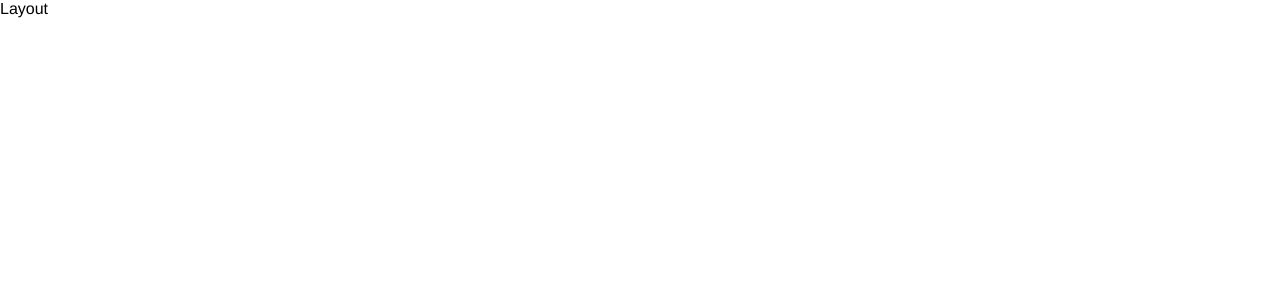
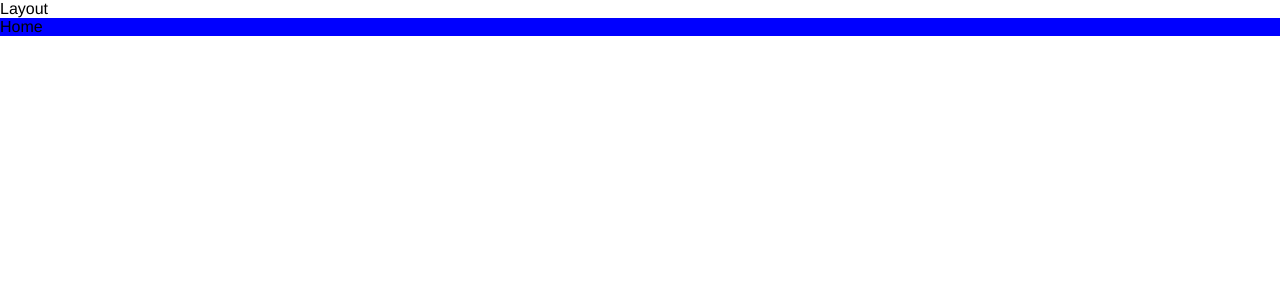
Before and after one commit to xavhm/ArgentBank_app_FR_Front, a React (Vite) app: page / in a window 1280 px wide. Shown: the top 300 px of the page. Built offline with nearby package versions, Linux system fonts and the light colour scheme.

Commit message:
add - complete router and pages

```diff
--- a/src/main.tsx
+++ b/src/main.tsx
@@ -1,10 +1,11 @@
 import React from "react";
 import ReactDOM from "react-dom/client";
-import Layout from "./layouts/Layout";
-import "./index.css";
+import { RouterProvider } from "react-router-dom";
+import Router from "./router";
+import "./index.scss";
 
 ReactDOM.createRoot(document.getElementById("root") as HTMLElement).render(
   <React.StrictMode>
-    <Layout />
+    <RouterProvider router={Router} />
   </React.StrictMode>
 );
--- /dev/null
+++ b/src/pages/Home.module.scss
@@ -0,0 +1,3 @@
+.test {
+  background-color: blue;
+}
--- /dev/null
+++ b/src/pages/Home.tsx
@@ -0,0 +1,12 @@
+import React from "react";
+import styles from "./Home.module.scss";
+
+const Home: React.FunctionComponent = () => {
+  return (
+    <div className={styles.test}>
+      <p>Home</p>
+    </div>
+  );
+};
+
+export default Home;
--- /dev/null
+++ b/src/pages/Login.tsx
@@ -0,0 +1,12 @@
+import React from "react";
+import styles from "./Login.module.scss";
+
+const Login: React.FunctionComponent = () => {
+  return (
+    <div>
+      <p>Login</p>
+    </div>
+  );
+};
+
+export default Login;
--- /dev/null
+++ b/src/pages/NotFound.tsx
@@ -0,0 +1,12 @@
+import React from "react";
+import styles from "./NotFound.module.scss";
+
+const NotFound: React.FunctionComponent = () => {
+  return (
+    <div>
+      <p>Error 404 : Page Not Found!</p>
+    </div>
+  );
+};
+
+export default NotFound;
--- /dev/null
+++ b/src/pages/Profile.tsx
@@ -0,0 +1,12 @@
+import React from "react";
+import styles from "./Profile.module.scss";
+
+const Profile: React.FunctionComponent = () => {
+  return (
+    <div>
+      <p>Profile</p>
+    </div>
+  );
+};
+
+export default Profile;
--- a/src/router.tsx
+++ b/src/router.tsx
@@ -1,10 +1,17 @@
 import { createBrowserRouter, createRoutesFromElements, Route } from "react-router-dom";
 import Layout from "./layouts/Layout";
+import Home from "./pages/Home";
+import Login from "./pages/Login";
+import Profile from "./pages/Profile";
+import NotFound from "./pages/NotFound";
 
 const router = createBrowserRouter(
   createRoutesFromElements(
     <Route path="/" element={<Layout />}>
-      <Route index />
+      <Route index element={<Home />} />
+      <Route path="login" element={<Login />} />
+      <Route path="profile" element={<Profile />} />
+      <Route path="*" element={<NotFound />} />
     </Route>
   )
 );
```
Also changed, not shown: src/index.scss (renamed from src/index.css), src/pages/Login.module.scss (added), src/pages/NotFound.module.scss (added), src/pages/Profile.module.scss (added).
